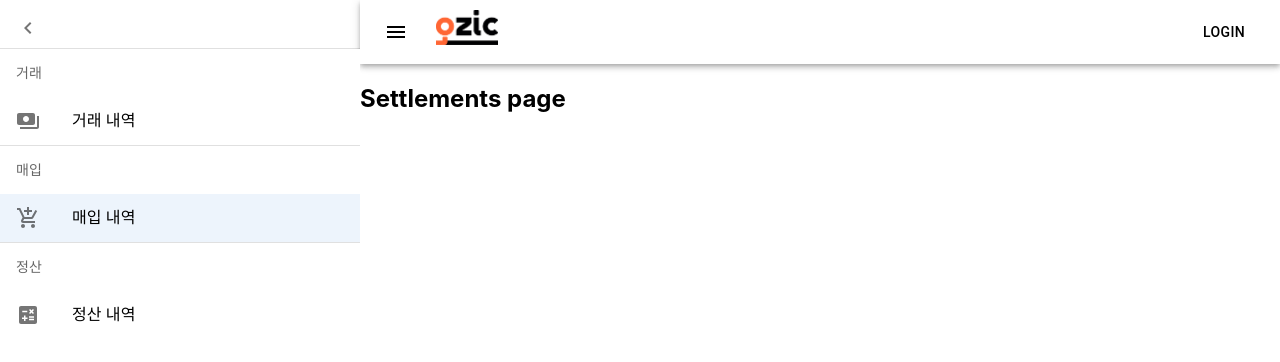
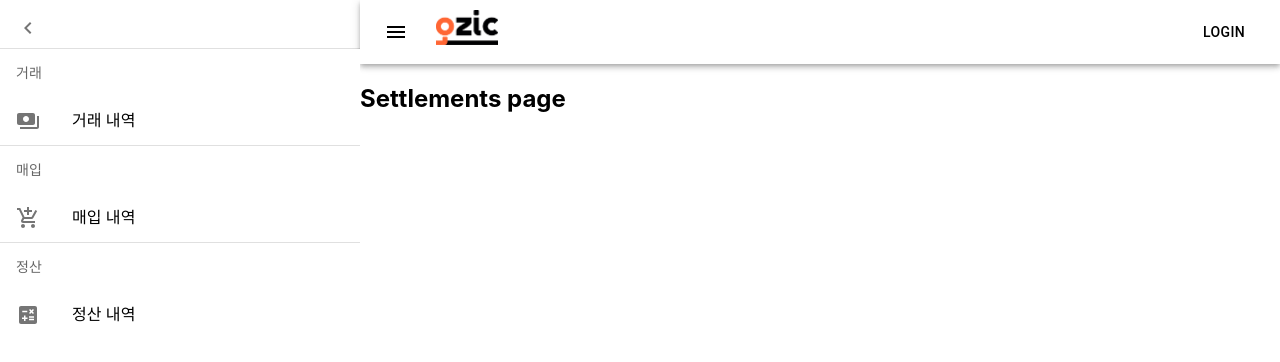
Before and after one commit to tamoimi/ozic-pay-clone, a Next.js app: page /Settlements in a window 1280 px wide. Shown: the top 362 px of the page. Built offline with nearby package versions, Linux system fonts and the light colour scheme.

Commit message:
feat: init

```diff
--- a/components/NavigationList.jsx
+++ b/components/NavigationList.jsx
@@ -13,7 +13,7 @@ import CalculateIcon from "@mui/icons-material/Calculate";
 import Link from "next/link";
 
 const NavigationList = () => {
-  const [selectedIndex, setSelectedIndex] = useState(1);
+  const [selectedIndex, setSelectedIndex] = useState();
 
   const handleListItemClick = (event, index) => {
     setSelectedIndex(index);
@@ -68,7 +68,7 @@ const NavigationList = () => {
           <Divider />
           {/* 정산 */}
           <ListSubheader>정산</ListSubheader>
-          <Link href="/">
+          <Link href="/Settlements">
             <a>
               <ListItemButton
                 selected={selectedIndex === 2}
```
